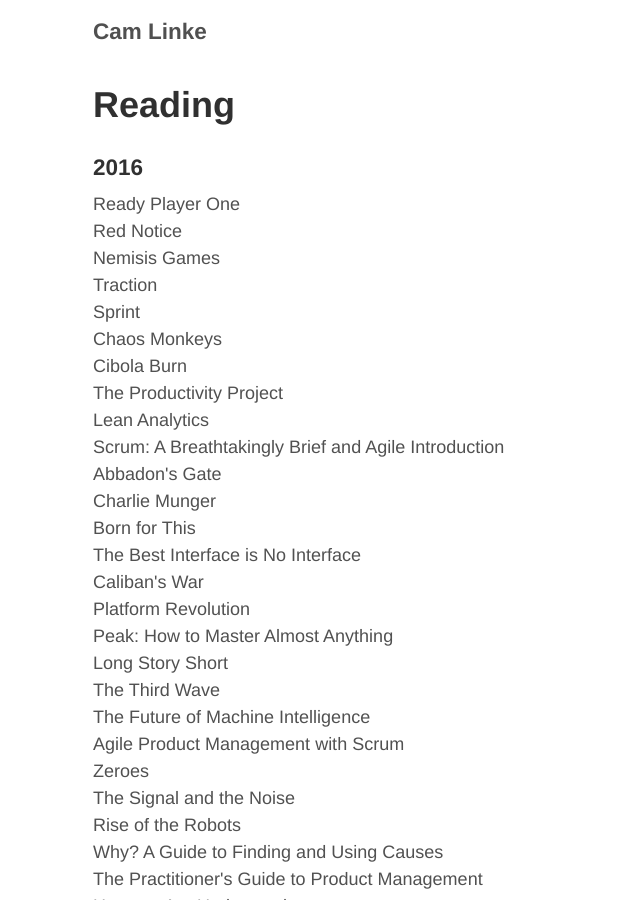
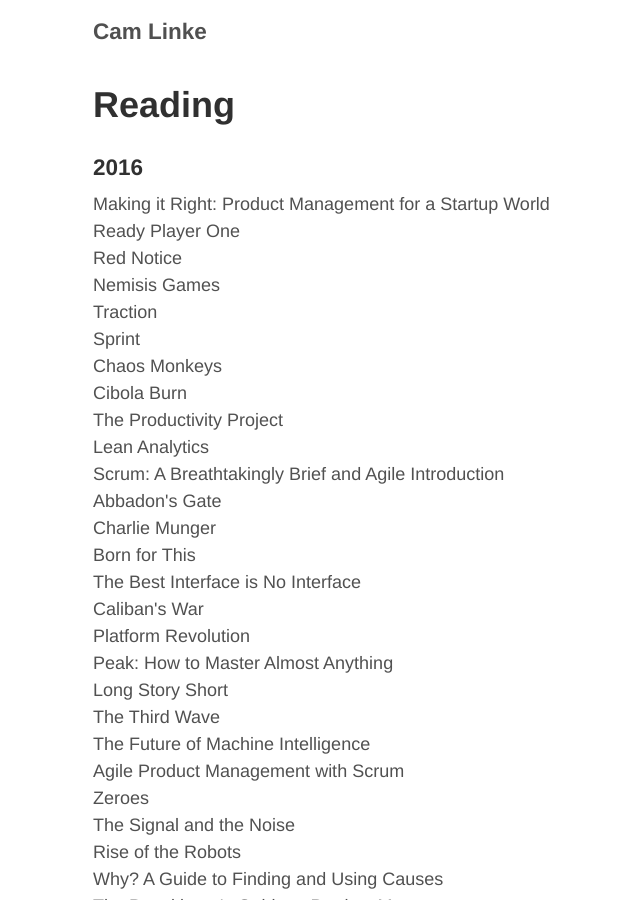
Before and after one commit to camlinke/camlinke.github.io, a Jekyll site: the page built from reading.md, in a window 1280 px wide and 900 px high. Shown: the whole window, without its empty margins (232-872 px from the left). Built offline with Jekyll 4.4.1, drawn with Linux system fonts in a browser that asks for light colours; nearby versions of some CDN libraries.

Commit message:
updated reading

```diff
--- a/reading.md
+++ b/reading.md
@@ -5,6 +5,7 @@
 
 <h3>2016</h3>
 <ul class="frontpage-list">
+    <li>Making it Right: Product Management for a Startup World</li>
     <li>Ready Player One</li>
     <li>Red Notice</li>
     <li>Nemisis Games</li>
```
